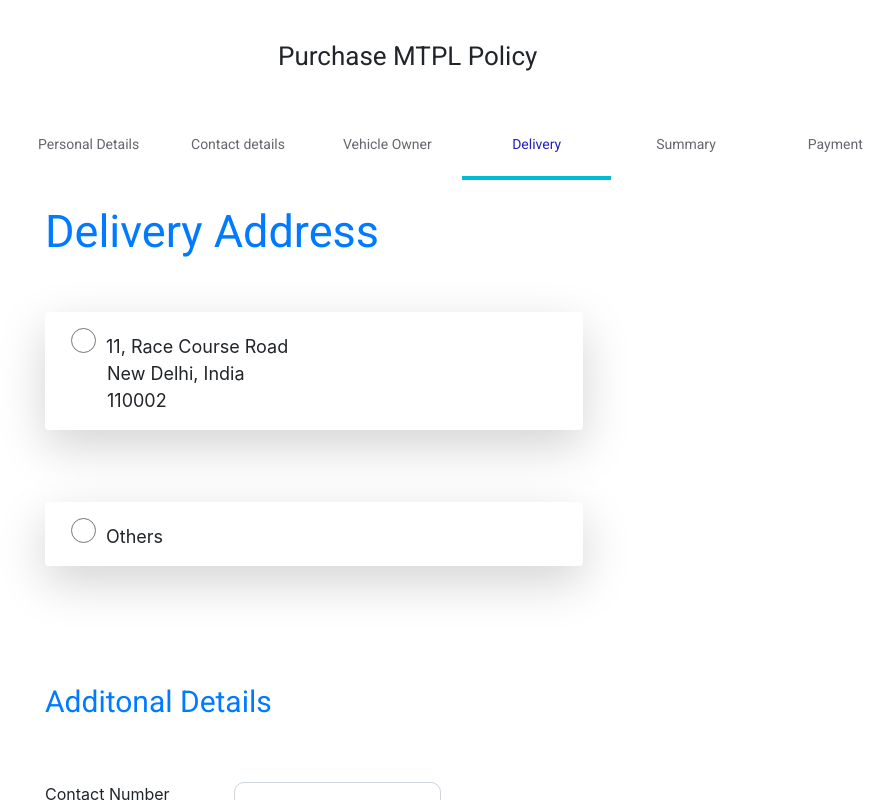
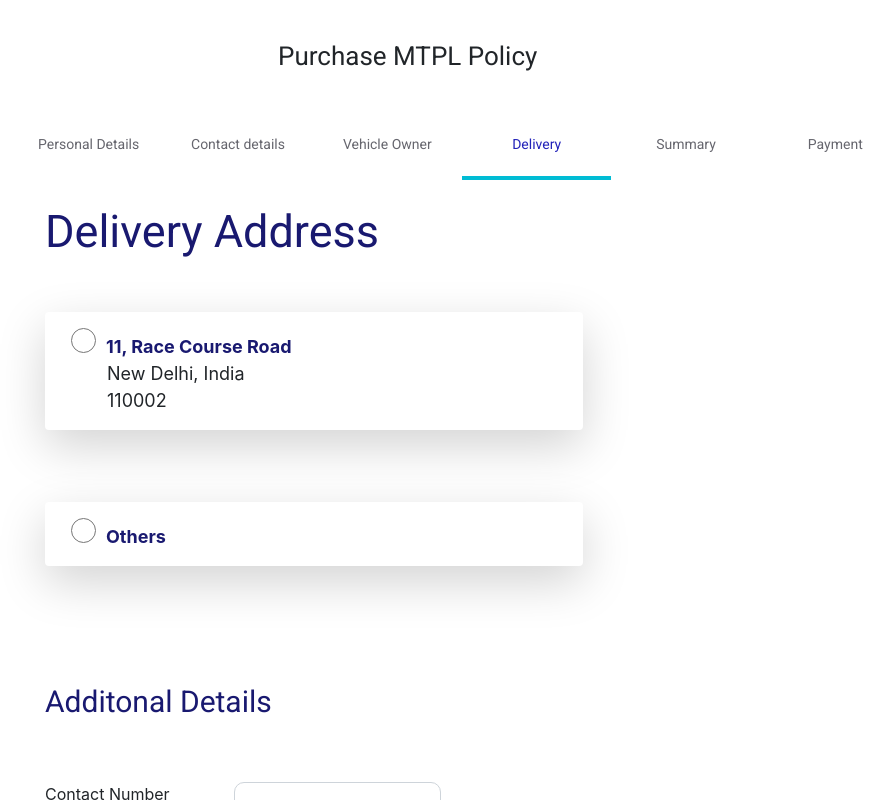
Before and after one commit to karanshirsath/stepperform, an Angular app: page /tab2 in a window 1280 px wide. Both pictures are taken after a click on the label "Delivery". Shown: the top 800 px of the page, without its empty margins (178-1072 px from the left). Built offline with nearby package versions, Linux system fonts and the light colour scheme.

Commit message:
Modified the Delivery tab

```diff
--- a/src/app/components/delivery/delivery.component.html
+++ b/src/app/components/delivery/delivery.component.html
@@ -13,7 +13,7 @@
         <!-- Heading -->
         <div class="row">
             <div class="col-sm-10 col-sm-offset-1">
-                <h1 class="display-1 text-primary" style="font-size: 45px;">Delivery Address</h1>
+                <h1 class="display-1" style="font-size: 45px; color: midnightblue;">Delivery Address</h1>
             </div>
         </div><br><br>
         <!-- Heading -->
@@ -24,7 +24,7 @@
                 <div class="shadow-lg p-3 mb-5 bg-white rounded">
                     <div style="padding-left: 10px;">
                         <input (click)="toggle1()" type="radio" style="height: 25px; width: 25px;" name="address">
-                        <span style="padding-left: 10px;">11, Race Course Road</span><br>
+                        <span style="padding-left: 10px; color: midnightblue;"><b>11, Race Course Road</b></span><br>
                         <span style="padding-left: 36px;">New Delhi, India</span><br>
                         <span style="padding-left: 36px;">110002</span>
                     </div>
@@ -39,7 +39,7 @@
                 <div class="shadow-lg p-3 mb-5 bg-white rounded">
                     <div style="padding-left: 10px;">
                         <input (click)="toggle()" type="radio" style="height: 25px; width: 25px;" name="address">
-                        <span style="padding-left: 10px;">Others</span>
+                        <span style="padding-left: 10px;color: midnightblue;"><b>Others</b></span>
                     </div>
                 </div>
             </div>
@@ -57,7 +57,7 @@
                         <div class="col-sm-6 col-sm-offset-2">
                             <form class="form">
                                 <div class="form-group">
-                                    <input type="text" class="form-control text-primary" style="height: 40px; font-size: large; border-radius: 10px;">
+                                    <input type="text" class="form-control" style="color: midnightblue;height: 40px; font-size: large; border-radius: 10px;">
                                 </div>
                             </form>
                         </div>
@@ -70,7 +70,7 @@
                         <div class="col-sm-4 col-sm-offset-2">
                             <form class="form">
                                 <div class="form-group">
-                                    <select name="city" id="city" class="form-control text-primary" style="height: 40px;font-size: large; border-radius: 10px;">
+                                    <select name="city" id="city" class="form-control" style="color: midnightblue; height: 40px;font-size: large; border-radius: 10px;">
                                         <option *ngFor="let city of cities">{{city}}</option>
                                     </select>
                                 </div>
@@ -79,7 +79,7 @@
                         <div class="col-sm-2">
                             <form class="form">
                                 <div class="form-group">
-                                    <input [disabled]="true" type="text" class="form-control text-primary" style="height: 40px; font-size: large; border-radius: 10px;">
+                                    <input [disabled]="true" type="text" class="form-control" style="color: midnightblue;height: 40px; font-size: large; border-radius: 10px;">
                                 </div>
                             </form>
                         </div>
@@ -92,14 +92,14 @@
                         <div class="col-sm-4 col-sm-offset-2">
                             <form class="form">
                                 <div class="form-group">
-                                    <input type="text" class="form-control text-primary" style="height: 40px; font-size: large; border-radius: 10px;">
+                                    <input type="text" class="form-control" style="color: midnightblue ;height: 40px; font-size: large; border-radius: 10px;">
                                 </div>
                             </form>
                         </div>
                         <div class="col-sm-2">
                             <form class="form">
                                 <div class="form-group">
-                                    <input type="text" class="form-control text-primary" style="height: 40px; font-size: large; border-radius: 10px;">
+                                    <input type="text" class="form-control" style="color: midnightblue ;height: 40px; font-size: large; border-radius: 10px;">
                                 </div>
                             </form>
                         </div>
@@ -112,21 +112,21 @@
                         <div class="col-sm-2 col-sm-offset-1">
                             <form class="form">
                                 <div class="form-group">
-                                    <input type="text" class="form-control text-primary" style="height: 40px; font-size: large; border-radius: 10px;">
+                                    <input type="text" class="form-control" style="color: midnightblue ;height: 40px; font-size: large; border-radius: 10px;">
                                 </div>
                             </form>
                         </div>
                         <div class="col-sm-2">
                             <form class="form">
                                 <div class="form-group">
-                                    <input type="text" class="form-control text-primary" style="height: 40px; font-size: large; border-radius: 10px;">
+                                    <input type="text" class="form-control" style="color: midnightblue ;height: 40px; font-size: large; border-radius: 10px;">
                                 </div>
                             </form>
                         </div>
                         <div class="col-sm-2">
                             <form class="form">
                                 <div class="form-group">
-                                    <input type="text" class="form-control text-primary" style="height: 40px; font-size: large; border-radius: 10px;">
+                                    <input type="text" class="form-control" style="color: midnightblue ;height: 40px; font-size: large; border-radius: 10px;">
                                 </div>
                             </form>
                         </div>
@@ -139,7 +139,7 @@
         <!-- Additional Details -->
         <div class="row">
             <div class="col-sm-10 col-sm-offset-1">
-                <h1 class="display-1 text-primary" style="font-size: 30px;">Additonal Details</h1>
+                <h1 class="display-1" style="color: midnightblue ;font-size: 30px;">Additonal Details</h1>
             </div>
         </div><br><br>
         <div class="row">
@@ -161,7 +161,7 @@
                                 <br>normal work days from 9:00 to 17:00
                             </p>
                         </div>
-                        <div class="col-sm-6 text-primary" style="font-size: large;">
+                        <div class="col-sm-6" style="color: midnightblue ;font-size: large;">
                             <div class="row">
                                 <div class="col-sm-6">
                                     <input type="radio" name="typeOfBusiness" style="height: 25px; width: 25px;">&nbsp;Home
@@ -179,7 +179,7 @@
                         Additional Notes
                     </div>
                     <div class="col-sm-7 col-sm-offset-1">
-                        <textarea name="notes" id="notes" cols="30" rows="5" class="form-control" style="border-radius: 10px;font-size: medium;"></textarea>
+                        <textarea name="notes" id="notes" cols="30" rows="5" class="form-control" style="resize: none;border-radius: 10px;font-size: medium;"></textarea>
                     </div>
                     <div class="col-sm-12" style="text-align: right; font-size: small;">Optional</div>
                 </div>
@@ -190,7 +190,7 @@
             <div class="row">
                 <div class="col-sm-10 col-sm-offset-1 text-primary" style="border: gainsboro solid 1px; border-radius: 10px; font-size: large;">
                     <div style="padding-top: 30px; padding-left: 30px;">
-                        <b>Estimated delivery in your area is 2 days</b>
+                        <b style="color: grey;">Estimated delivery in your area is 2 days</b>
                         <br>
                         <p><a href="">More info here</a></p>
                     </div>
@@ -199,7 +199,7 @@
         </div><br><br>
         <div class="row">
             <div class="col-sm-10 col-sm-offset-1">
-                <button type="submit" class="btn-primary" style="font-size: large; width: 80px; border-radius: 15px;">Next</button>
+                <button type="submit" class="btn btn-primary rounded-pill" style="font-size: large; width: 80px; border-radius: 15px;">Next</button>
             </div>
         </div>
     </div>
--- a/src/app/components/tabs/tabs.component.html
+++ b/src/app/components/tabs/tabs.component.html
@@ -22,7 +22,8 @@
      <input type="radio" name="tabs" id="tab4">
      <div class="tab-label-content" id="tab4-content">
       <label for="tab4" class="head">Delivery</label>
-      <div class="tab-content"><app-delivery></app-delivery>
+      <div class="tab-content">
+        <app-delivery></app-delivery>
       </div>
     </div>
 
```
